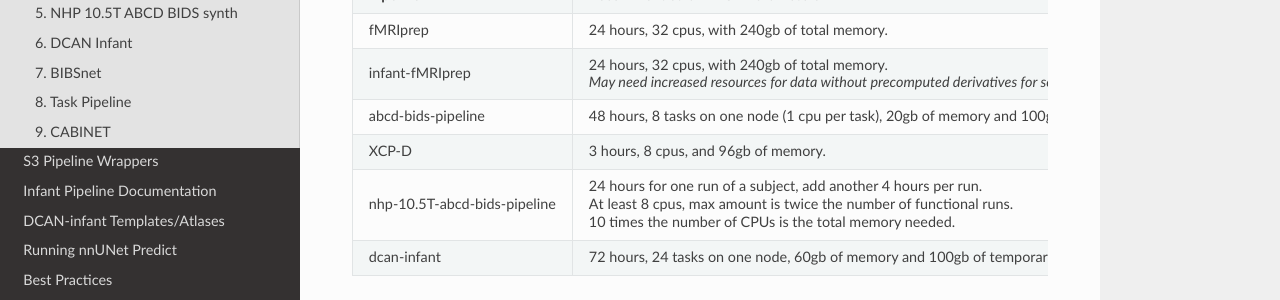
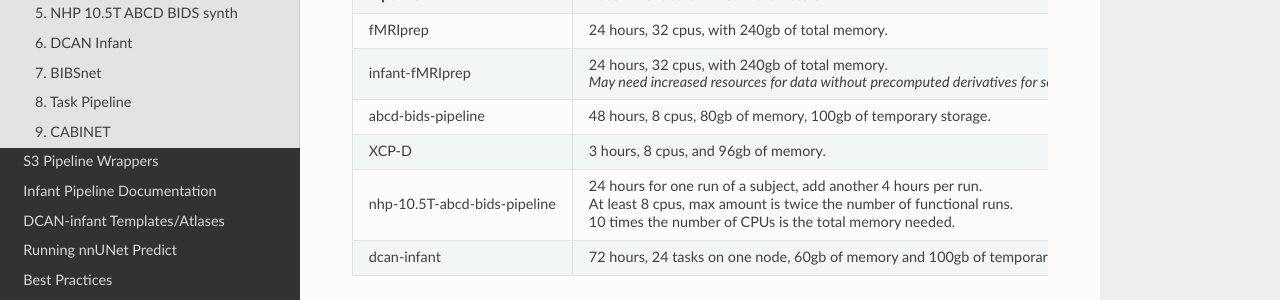
Before and after one commit to DCAN-Labs/cdni-brain, an MkDocs documentation site: the page built from docs/pipelines.md, in a window 1280 px wide and 900 px high, scrolled down 526 px. Shown: the part 151-451 px from the top of the window. Built offline with MkDocs 1.6.1, drawn with Linux system fonts in a browser that asks for light colours; nearby versions of some CDN libraries.

Commit message:
improve abcd-bids sources rec
Co-authored-by: Thomas Madison <56737848+madisoth@users.noreply.github.com>

```diff
--- a/docs/pipelines.md
+++ b/docs/pipelines.md
@@ -62,7 +62,7 @@ Recommended sbatch parameters per 1 subject 1 session process:
 <tr>
 <td>abcd-bids-pipeline
 </td>
-<td> 48 hours, 8 tasks on one node (1 cpu per task), 20gb of memory and 100gb of temporary storage.
+<td> 48 hours, 8 cpus, 80gb of memory, 100gb of temporary storage.
 </td>
 </tr>
 <tr>
```
